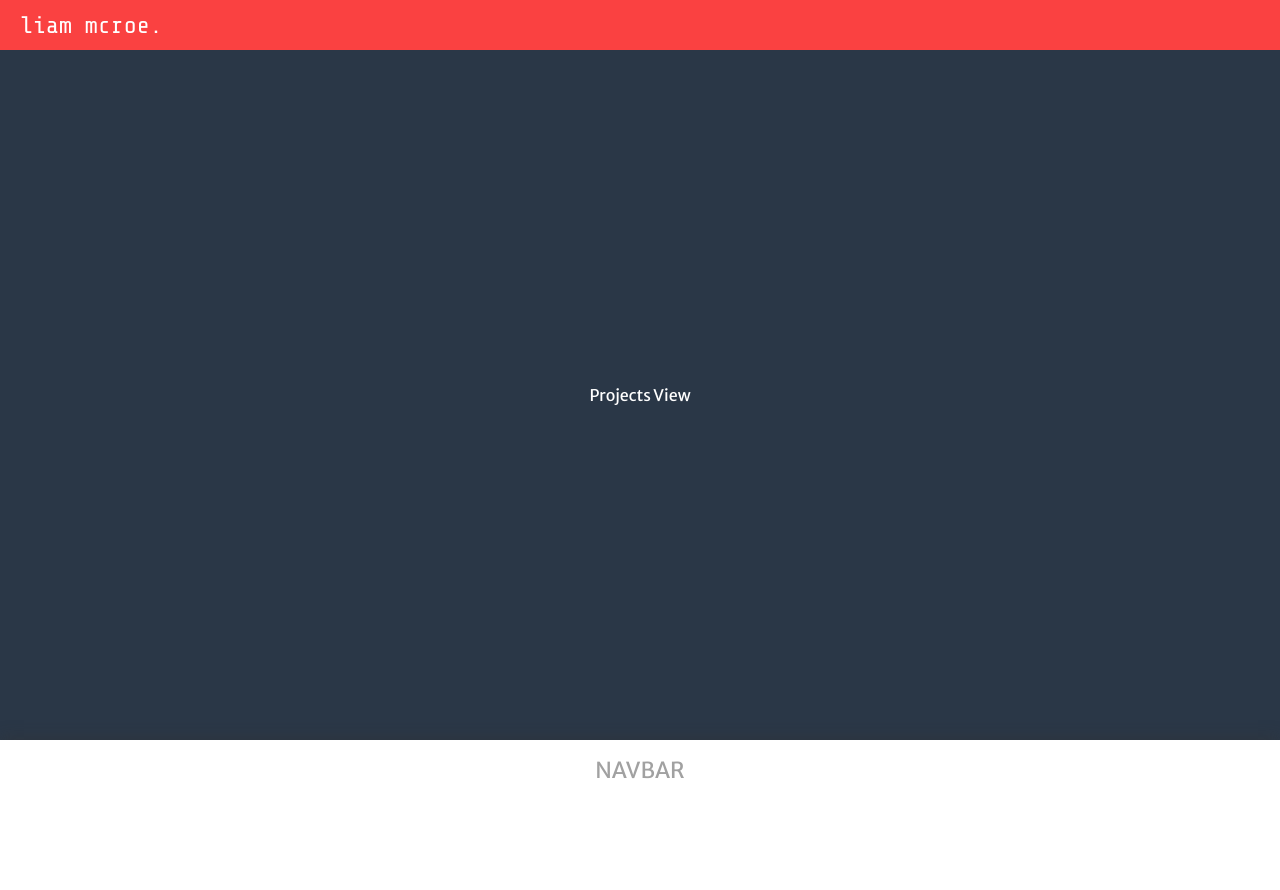
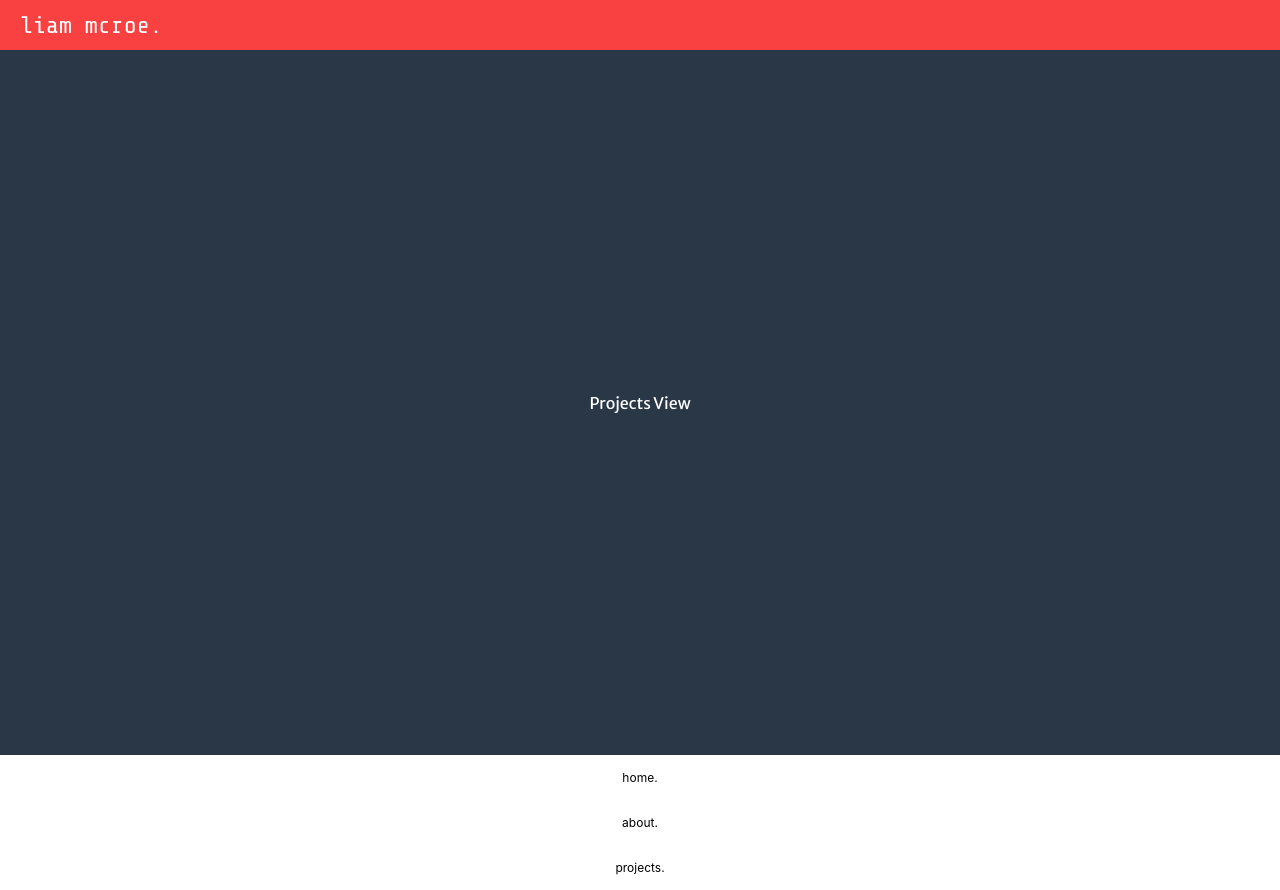
Before and after one commit to L3uler/liammcroe-personal-site, a Next.js app: page /projects in a window 1280 px wide. Before the commit the page ends 800 px from the top, so only its background shows below. Built offline with nearby package versions, Linux system fonts and the light colour scheme.

Commit message:
starting to add navigation

```diff
--- a/components/Header.js
+++ b/components/Header.js
@@ -2,9 +2,9 @@
 
 import styles from "./Header.module.scss";
 
-const Header = () => (
+const Header = props => (
   <div className={styles.Header}>
-    liam mcroe.
+    {props.appTitle}
   </div>
 );
 
--- a/components/Layout.js
+++ b/components/Layout.js
@@ -5,7 +5,14 @@ import NavBar from "./NavBar";
 
 import styles from "./Layout.module.scss";
 
-const Layout = props => (
+import navButtons from "../config/buttons";
+
+
+const Layout = props => {
+
+  const appTitle = 'liam mcroe.';
+
+  return (
     <div className={styles.Layout}>
       <Head>
         <title>liam mcroe.</title>
@@ -13,15 +20,16 @@ const Layout = props => (
         <meta charSet="utf-8" />
       </Head>
 
-    <Header />
+      <Header appTitle={appTitle} />
 
       <div className={styles.Content}>
         {props.children}
       </div>
 
-    <NavBar />
+      <NavBar navButtons = {navButtons}/>
 
     </div>
   );
+};
 
 export default Layout;
--- a/components/NavBar.js
+++ b/components/NavBar.js
@@ -1,7 +1,20 @@
 // components/NavBar.js
+
+import NavButton from "./NavButton";
 
 import styles from "./NavBar.module.scss";
 
-const NavBar = () => <div className={styles.NavBar}>NAVBAR</div>;
+const NavBar = props => (
+
+  <div className={styles.NavBar}>
+    {props.navButtons.map(button => (
+    <NavButton
+      key={button.path}
+      path={button.path}
+      label={button.label}
+    />
+    ))}
+  </div>
+);
 
 export default NavBar;
--- a/components/NavBar.module.scss
+++ b/components/NavBar.module.scss
@@ -1,30 +1,19 @@
-// components/NavBar.scss
-
-@import "../theme/theme";
-
-.NavBar {
+.NavButton {
   display: flex;
+  flex-direction: column;
   justify-content: space-around;
   align-items: center;
 
-  height: 60px;
-  width: 100%;
-  padding: 5px 0;
+  height: 100%;
 
-  background: $primary;
+  cursor: pointer;
 
-  font-family: $core-font;
-  font-size: 22px;
-  color: $on-primary-light;
-
-  box-shadow: 0px -2px 15px rgba(50, 50, 50, 0.45);
-
-  a {
-    color: inherit;
-    text-decoration: none;
+  .Icon {
+    font-size: 20px;
   }
 
-  .active {
-    color: $highlight;
+  .Label {
+    font-size: 12px;
+    text-transform: capitalize;
   }
 }
--- /dev/null
+++ b/components/NavButton.js
@@ -0,0 +1,15 @@
+// components/NavButton.js
+
+import Link from "next/link";
+
+import styles from "./NavButton.module.scss";
+
+const NavButton = props => (
+  <Link href={props.path}>
+    <div className={styles.NavButton}>
+      <span className={styles.Label}>{props.label}</span>
+    </div>
+  </Link>
+);
+
+export default NavButton;
--- /dev/null
+++ b/components/NavButton.module.scss
@@ -0,0 +1,14 @@
+.NavButton {
+    display: flex;
+    flex-direction: column;
+    justify-content: space-around;
+    align-items: center;
+
+    height: 100%;
+
+    cursor: pointer;
+
+    .Label {
+      font-size: 12px;
+    }
+  }
--- /dev/null
+++ b/config/buttons.js
@@ -0,0 +1,18 @@
+// config/buttons.js
+
+const navButtons = [
+  {
+    label: "home.",
+    path: "/",
+  },
+  {
+    label: "about.",
+    path: "/about",
+  },
+  {
+    label: "projects.",
+    path: "/projects",
+  }
+];
+
+export default navButtons;
--- a/package.json
+++ b/package.json
@@ -8,6 +8,9 @@
     "start": "next start"
   },
   "dependencies": {
+    "@fortawesome/fontawesome-svg-core": "^1.2.34",
+    "@fortawesome/free-solid-svg-icons": "^5.15.2",
+    "@fortawesome/react-fontawesome": "^0.1.14",
     "next": "10.0.5",
     "react": "17.0.1",
     "react-dom": "17.0.1",
```
Also changed, not shown: 1 other file (tests, documents, lock files or other folders). Lines whose indentation alone changed are shown as unchanged.
